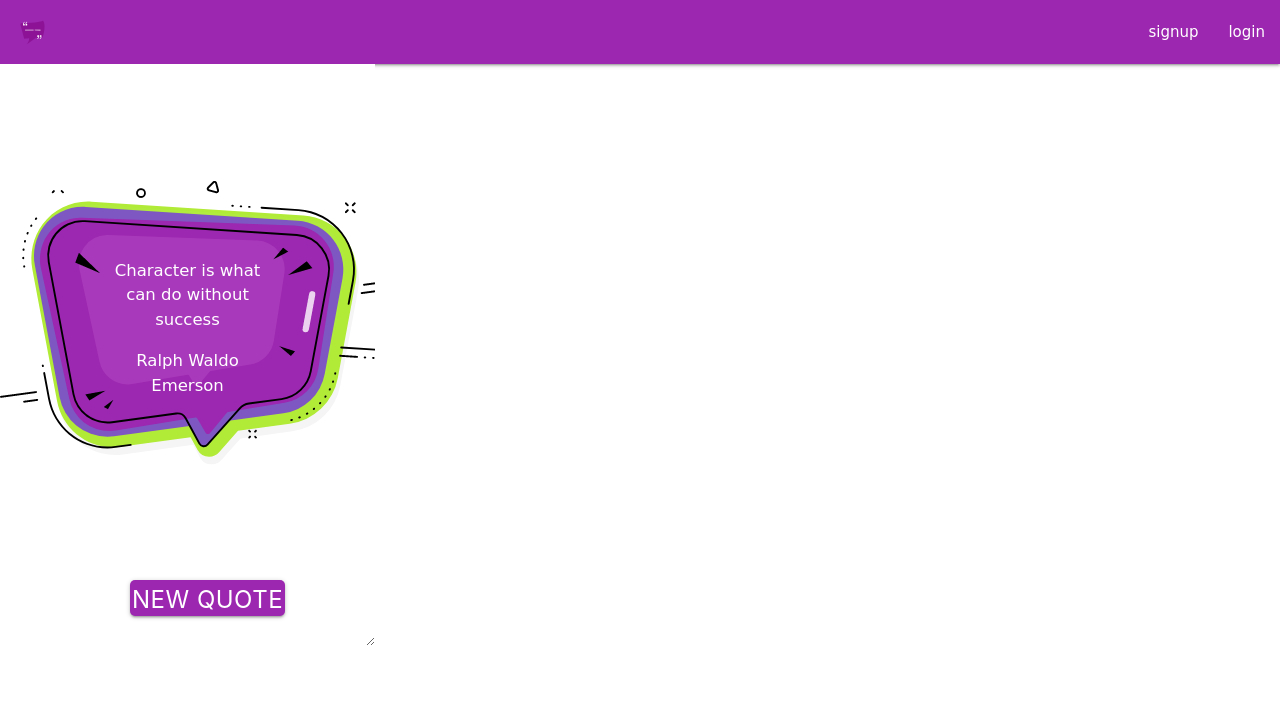
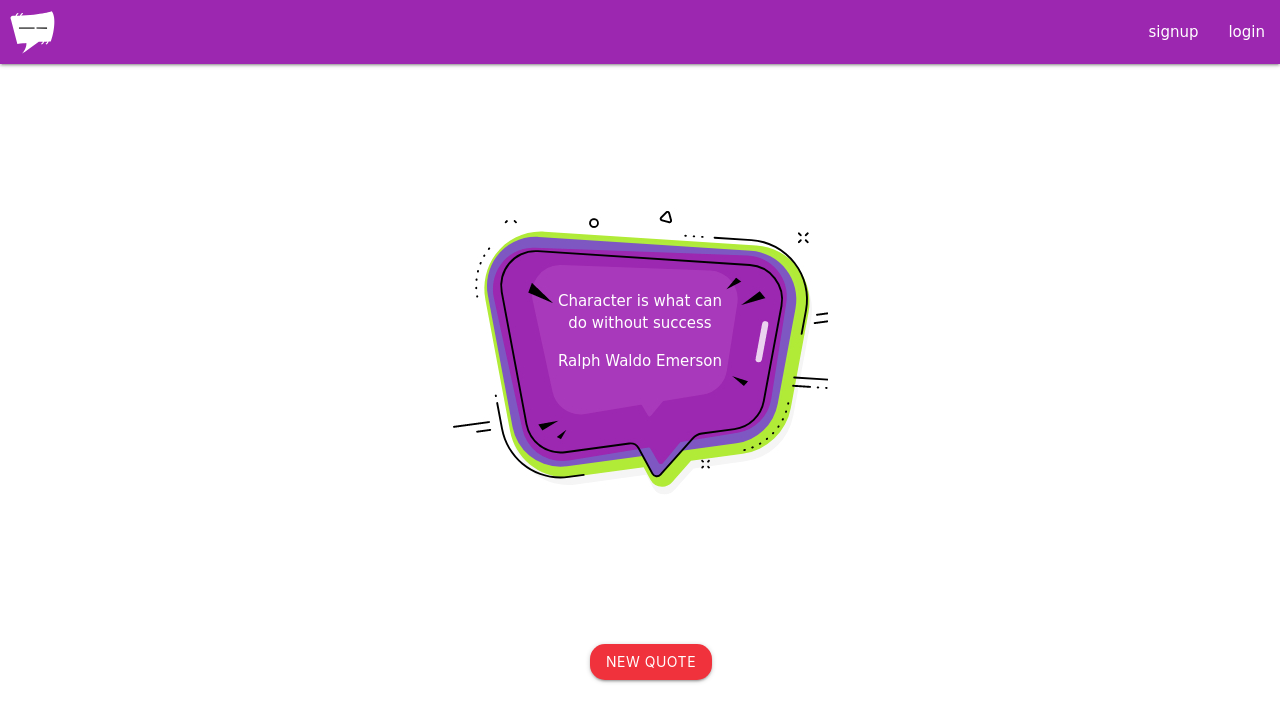
Before and after one commit to Georgi-Petkov/django_docker_db, a Django app: page /get_quote in a window 1280 px wide. Shown: the top 722 px of the page. Run offline with Django 3.2, Linux system fonts and the light colour scheme; data comes from the database, SQL or seed files in the repository; some libraries are stand-ins or nearby versions.

Commit message:
CSS fixed, elements alighned

```diff
--- a/random_quote/get_quote/static/CSS/style.css
+++ b/random_quote/get_quote/static/CSS/style.css
@@ -1,17 +1,9 @@
-
-
-.parent {
-    display: grid;
-    place-items:center;
-    background-image: url("{% static 'get_quote/quote.jpg' %}") no-repeat;
-    width: 375px;
-    height: 582px;
-    resize: both;
-    overflow: auto;
-    }
-
 .child {
-    margin: 0 auto;
+    /* Center vertically and horizontally */
+          position: absolute;
+          top: 45%;
+          left: 50%;
+          margin: -100px 0 0 -100px;
           padding: 0.9rem;
           border-radius: 10px;
           width: 200px;
@@ -19,30 +11,26 @@
           background: transparent;
           color: white;
           font-size: 1rem;
-    }
-    .btn {
-          position: absolute;
-          bottom: 30px;
-          left: 130px;
-          border-right-width: thick;
-          text-align: center;
-          padding: 3px;
-          border-radius: 10px;
-          font-size: xx-large;
-          color: white;
-          background-color:grey;
-  }
-
-    #container {
-        position: relative;
           text-align: center;
           }
 
+
+  .container {
+        text-align: center;
+        height: 100%;
+    }
   #btn {
-        position: relative;
+        color: purple;
+        display: block;
         text-align: center;
+        position: absolute;
+        bottom: 15%;
   }
 
   body {
+    background-image: url("{% static 'get_quote/quote.jpg' %}");
+    background-repeat: no-repeat;
+    background-attachment: fixed;
+    background-position: center;
     font-family: Comic Sans MS, serif;
     }
--- a/random_quote/get_quote/templates/get_quote/layout.html
+++ b/random_quote/get_quote/templates/get_quote/layout.html
@@ -9,69 +9,56 @@
       <title>{% block title %}{% endblock %}</title>
       <link rel="stylesheet" href="https://cdnjs.cloudflare.com/ajax/libs/materialize/1.0.0/css/materialize.min.css">
       <link href="https://fonts.googleapis.com/icon?family=Material+Icons" rel="stylesheet">
-      <link rel="stylesheet" href="{% static 'CSS/style.css' %}">
         <title>Quotes</title>
     <style>
-
-      .parent {
-          display: grid;
-          place-items:center;
-          background-image: url("{% static 'get_quote/quote.jpg' %}");
-          width: 375px;
-          height: 582px;
-          resize: both;
-          overflow: auto;
-          }
-
         .child {
-          margin: 0 auto;
+          /* Center vertically and horizontally */
+                position: absolute;
+                top: 47%;
+                left: 50%;
+                margin: -100px 0 0 -100px;
                 padding: 0.9rem;
-          border-radius: 30px;
+                border-radius: 10px;
                 width: 200px;
                 height: 220px;
                 background: transparent;
                 color: white;
-          font-size: 1.1rem;
+                font-size: 1rem;
+                text-align: center;
+                }
+
+
+        .container {
+              text-align: center;
+              height: 100%;
           }
         .btn {
               position: absolute;
-                bottom: 30px;
-                left: 130px;
-                border-right-width: thick;
-                left:120;
-                outline: black;
+              bottom: 15%;
+              left: 50%;
+              margin: -50px 0 0 -50px;
+              display: block;
               text-align: center;
-                padding: 2px;
-                border-radius: 5px;
-                font-size: x-large;
-                color: white;
-                background-color: #9c27b0;
-        }
+              position: absolute;
+              border-radius: 15px;
 
-          #container {
-              position: relative;
-              text-align: center;
-          }
-
-        #btn {
-              position: relative;
-              text-align: center;
+              background-color: rgb(240, 50, 60);
         }
 
         body {
+          background-image: url("{% static 'get_quote/quote.jpg' %}");
+          background-repeat: no-repeat;
+          background-attachment: fixed;
+          background-position: center;
           font-family: Comic Sans MS, serif;
           }
     </style>
     </head>
+
     {% include 'get_quote/nav.html' %}
     <body>
-
-        <div id="container">
-          <div>
           {% block body %}
           {% endblock  %}
-          </div>
-        </div>
 
     </body>
     <script src="https://cdnjs.cloudflare.com/ajax/libs/materialize/1.0.0/js/materialize.min.js"></script>
--- a/random_quote/get_quote/templates/get_quote/quote.html
+++ b/random_quote/get_quote/templates/get_quote/quote.html
@@ -1,13 +1,13 @@
 {% extends "get_quote/layout.html" %}
 
 {% block body %}
-<div class="parent" >
+<div class="container">
     <div class="child">
         {{ quote_text }}
         <p>{{ quote_author }}</p>
     </div>
-</div>
-<div id="btn">
-    <button class="btn" onClick="window.location.reload();">New quote</button>
+    <div id="btn">
+        <button  class= 'btn' onClick="window.location.reload();">New quote</button>
+    </div>
 </div>
 {% endblock %}
```
Also changed, not shown: random_quote/get_quote/static/get_quote/logo.svg. Lines whose indentation alone changed are shown as unchanged.
